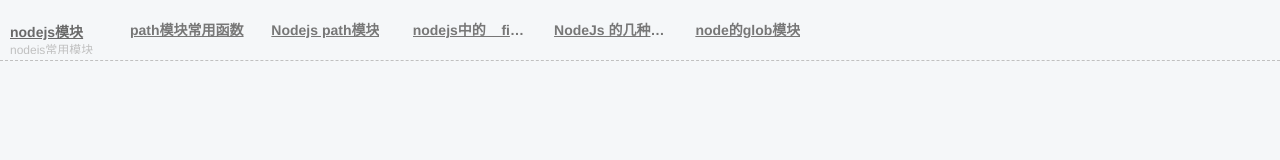
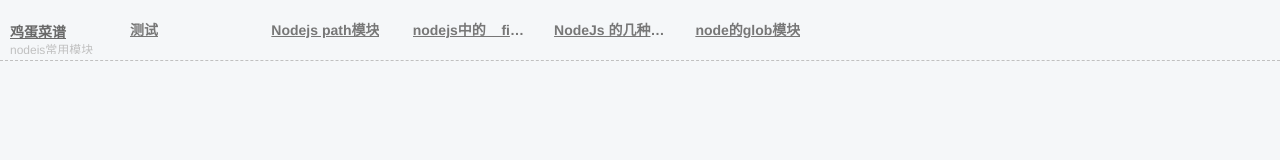
Before and after one commit to hao8i/hao8i.github.io, a plain HTML site: page index.html in a window 1280 px wide. Drawn offline with Linux system fonts and the light colour scheme.

Commit message:
modify index2

```diff
--- a/index.html
+++ b/index.html
@@ -52,13 +52,13 @@
     <div id="user_fav_area">
 
         <div class="myweb"> <a class="myweb_title_overflow" style="text-decoration: underline;"
-                title="用户私有目录 ">nodejs模块</a>
+                title="用户私有目录 ">鸡蛋菜谱</a>
             <div class="myweb_content">
                 <div class="myweb_site_align" style=""> <b class="myweb_site_img_area" style="visibility: hidden;"><img
                             class="myweb_site_img_content" src="http://www.cnblogs.com/favicon.ico" style=""></b><a
-                        href="https://www.cnblogs.com/xuepei/p/6344670.html" target="_blank"
+                        href="./p01/index.html" target="_blank"
                         class="myweb_site_name_align" title="用户私有网址 | path模块常用函数"
-                        style="font-weight: bold;text-decoration: underline;">path模块常用函数</a>
+                        style="font-weight: bold;text-decoration: underline;">测试</a>
                 </div>
                 <div class="myweb_site_align" style=""> <b class="myweb_site_img_area" style="visibility: hidden;"><img
                             class="myweb_site_img_content" src="http://www.jianshu.com/favicon.ico" style=""></b><a
```
